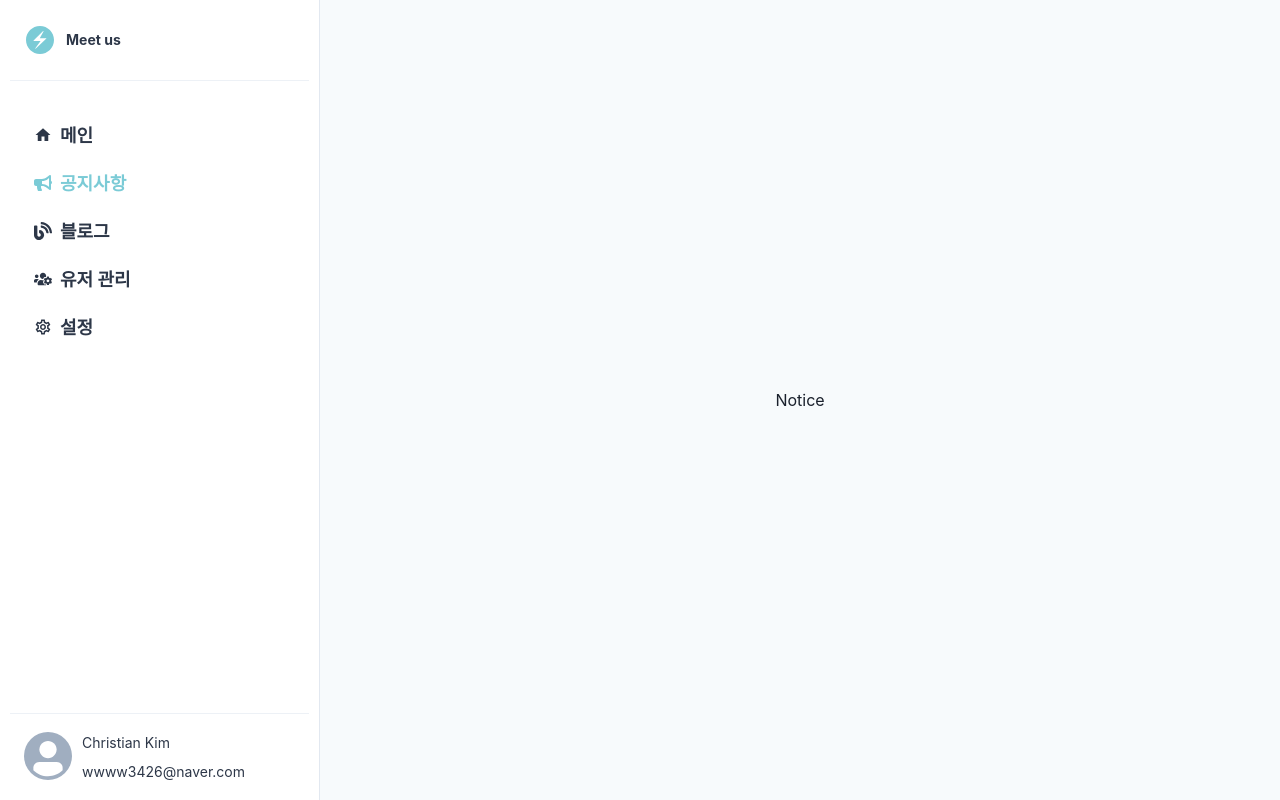
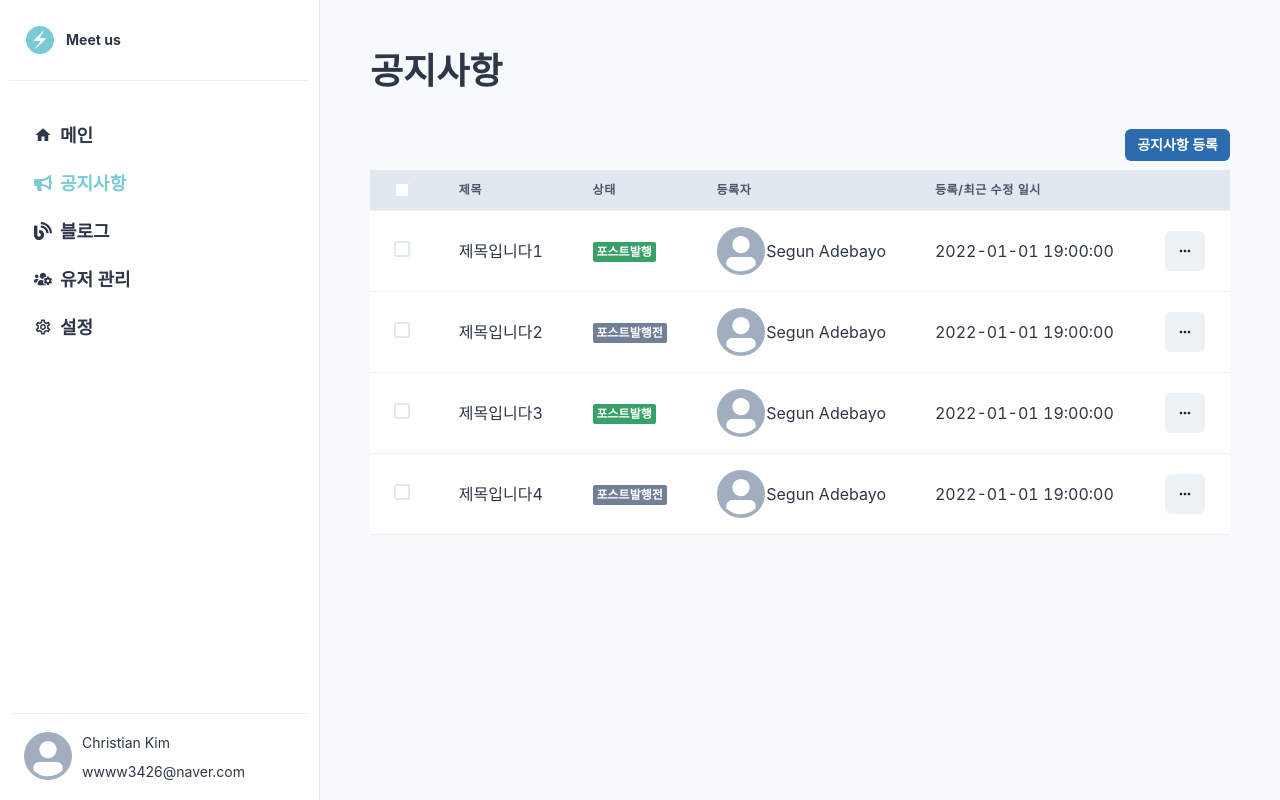
Before and after one commit to devmmin/meet-us, a React (Create React App) app in the folder frontend/: page /notice in a window 1280 px wide. Built offline with nearby package versions, Linux system fonts and the light colour scheme.

Commit message:
feat(FE): #20 [백오피스] 공지사항/블로그 공통 레이아웃 개발

```diff
--- a/frontend/src/App.tsx
+++ b/frontend/src/App.tsx
@@ -1,7 +1,7 @@
 import { Box } from '@chakra-ui/react';
 import { BrowserRouter, Route, Routes } from 'react-router-dom';
 import Login from './components/Login';
-import Layout from './components/Layout';
+import Layout from './components/Layout/AdminLayout';
 import Blog from './components/Blog';
 import Notice from './components/Notice';
 import Main from './components/Main';
--- a/frontend/src/components/Blog.tsx
+++ b/frontend/src/components/Blog.tsx
@@ -1,14 +1,54 @@
-import { Flex } from '@chakra-ui/react';
+import { useState } from 'react';
+import ListLayout from './Layout/ListLayout';
 
-const Blog = () => (
-  <Flex
-    justifyContent="center"
-    alignItems="center"
-    flexDirection="column"
-    h="100%"
-  >
-    Blog
-  </Flex>
-);
+const Blog = () => {
+  // TODO: API 연동 이후 로직 변경
+  const [list] = useState([
+    {
+      id: 1,
+      subject: '제목입니다1',
+      status: 'COMPLETED',
+      register: 'Segun Adebayo',
+      createdAt: '2022-01-01 19:00:00',
+    },
+    {
+      id: 2,
+      subject: '제목입니다2',
+      status: 'REQUEST',
+      register: 'Segun Adebayo',
+      createdAt: '2022-01-01 19:00:00',
+    },
+    {
+      id: 3,
+      subject: '제목입니다3',
+      status: 'COMPLETED',
+      register: 'Segun Adebayo',
+      createdAt: '2022-01-01 19:00:00',
+    },
+    {
+      id: 4,
+      subject: '제목입니다4',
+      status: 'REQUEST',
+      register: 'Segun Adebayo',
+      createdAt: '2022-01-01 19:00:00',
+    },
+  ]);
+  const tableHeader = [
+    'CHECKBOX',
+    '제목',
+    '상태',
+    '등록자',
+    '등록/최근 수정 일시',
+    'MORE',
+  ];
+  return (
+    <ListLayout
+      header="블로그"
+      list={list}
+      tableHeader={tableHeader}
+      buttonTitle="신규 포스트"
+    />
+  );
+};
 
 export default Blog;
--- a/frontend/src/components/Layout.tsx
+++ b/frontend/src/components/Layout/AdminLayout.tsx
@@ -1,8 +1,8 @@
 import { Box } from '@chakra-ui/react';
 import { Outlet } from 'react-router-dom';
-import Sidebar from './Sidebar';
+import Sidebar from '../Sidebar';
 
-const Layout = () => (
+const AdminLayout = () => (
   <>
     <Sidebar />
     <Box bg="gray.50" w="100%">
@@ -11,4 +11,4 @@ const Layout = () => (
   </>
 );
 
-export default Layout;
+export default AdminLayout;
--- /dev/null
+++ b/frontend/src/components/Layout/ListLayout.tsx
@@ -0,0 +1,197 @@
+import {
+  Table,
+  Box,
+  Heading,
+  Flex,
+  TableContainer,
+  Thead,
+  Tr,
+  Th,
+  Tbody,
+  Td,
+  Checkbox,
+  Button,
+  Text,
+  Badge,
+  Avatar,
+  Menu,
+  MenuButton,
+  MenuList,
+  MenuItem,
+  IconButton,
+  useDisclosure,
+  Modal,
+  ModalOverlay,
+  ModalContent,
+  ModalHeader,
+  ModalFooter,
+  ModalBody,
+  ModalCloseButton,
+} from '@chakra-ui/react';
+import { ChangeEvent, useState } from 'react';
+import { MdMoreHoriz } from 'react-icons/md';
+
+interface listItem {
+  id: number;
+  subject: string;
+  status: string;
+  register: string;
+  createdAt: string;
+}
+
+interface Props {
+  header: string;
+  buttonTitle?: string;
+  list?: Array<listItem>;
+  tableHeader: Array<string>;
+}
+
+const ListLayout = ({
+  header,
+  buttonTitle,
+  list = [],
+  tableHeader = [],
+}: Props) => {
+  // TODO: 컴포넌트 분리
+  const [checkedList, setCheckedList] = useState<number[]>([]);
+  const allChecked = checkedList.length === list.length;
+  const changeHandler = (event: ChangeEvent<HTMLInputElement>, id: number) => {
+    if (id === 0) {
+      setCheckedList(event.target.checked ? list.map((v) => v.id) : []);
+    } else if (event.target.checked) {
+      setCheckedList((prev) => [...prev, id]);
+    } else {
+      setCheckedList((prev) => prev.filter((v) => v !== id));
+    }
+  };
+
+  const { isOpen, onOpen, onClose } = useDisclosure();
+  // TODO: 포스트 삭제 API 연동
+  const modalClickHandler = () => {
+    console.log('modalClickHandler');
+  };
+  return (
+    <Box p="50px">
+      <Modal isOpen={isOpen} onClose={onClose}>
+        <ModalOverlay>2</ModalOverlay>
+        <ModalContent>
+          <ModalHeader>{header} 글 삭제</ModalHeader>
+          <ModalCloseButton />
+          <ModalBody>
+            정말로 {checkedList.length}건의 {header} 글을 삭제하시겠습니까?
+          </ModalBody>
+          <ModalFooter>
+            <Button onClick={onClose}>취소</Button>
+            <Button onClick={modalClickHandler} colorScheme="red" ml="10px">
+              삭제
+            </Button>
+          </ModalFooter>
+        </ModalContent>
+      </Modal>
+      <Flex h="70px">
+        <Heading>{header}</Heading>
+      </Flex>
+      <Flex h="50px" alignItems="center" justifyContent="flex-end">
+        {checkedList.length > 0 && (
+          <Text mr="10px" fontSize="xs" fontWeight="semibold">
+            {checkedList.length} 개 의 게시물의 선택 되었습니다.
+          </Text>
+        )}
+        <Button
+          bg={checkedList.length > 0 ? 'red.500' : 'blue.600'}
+          color="white"
+          size="sm"
+          onClick={checkedList.length > 0 ? onOpen : () => {}}
+        >
+          {checkedList.length > 0
+            ? `${buttonTitle} 삭제`
+            : `${buttonTitle} 등록`}
+        </Button>
+      </Flex>
+      {list.length > 0 && (
+        <TableContainer>
+          <Table>
+            <Thead bg="gray.200" borderRadius="6px 0px">
+              <Tr>
+                {tableHeader.map((h) => {
+                  if (h === 'CHECKBOX') {
+                    return (
+                      <Th key={h}>
+                        <Checkbox
+                          bg="white"
+                          isChecked={allChecked}
+                          onChange={(event) => {
+                            changeHandler(event, 0);
+                          }}
+                        />
+                      </Th>
+                    );
+                  } else if (h === 'MORE') {
+                    return <Th key={h} />;
+                  }
+                  return <Th key={h}>{h}</Th>;
+                })}
+              </Tr>
+            </Thead>
+            <Tbody bg="white">
+              {list.map((item) => (
+                <Tr key={item.id}>
+                  <Td>
+                    <Checkbox
+                      isChecked={checkedList.includes(item.id)}
+                      onChange={(event) => changeHandler(event, item.id)}
+                    />
+                  </Td>
+                  <Td>{item.subject}</Td>
+                  <Td>
+                    <Badge
+                      variant="solid"
+                      colorScheme={
+                        item.status === 'COMPLETED' ? 'green' : 'gray'
+                      }
+                    >
+                      {item.status === 'COMPLETED'
+                        ? '포스트발행'
+                        : '포스트발행전'}
+                    </Badge>
+                  </Td>
+                  <Td>
+                    <Flex alignItems="center" justifyContent="space-evenly">
+                      <Avatar />
+                      {item.register}
+                    </Flex>
+                  </Td>
+                  <Td>{item.createdAt}</Td>
+                  <Td>
+                    <Menu>
+                      <MenuButton as={IconButton} icon={<MdMoreHoriz />} />
+                      {item.status === 'REQUEST' && (
+                        <MenuList minWidth="125px" p="2px">
+                          <MenuItem h="25px">포스트 발행 취소</MenuItem>
+                        </MenuList>
+                      )}
+                      {item.status !== 'REQUEST' && (
+                        <MenuList minWidth="125px" p="2px">
+                          <MenuItem h="25px">포스트 발행</MenuItem>
+                          <MenuItem h="25px">포스트 수정</MenuItem>
+                          <MenuItem h="25px">포스트 삭제</MenuItem>
+                        </MenuList>
+                      )}
+                    </Menu>
+                  </Td>
+                </Tr>
+              ))}
+            </Tbody>
+          </Table>
+        </TableContainer>
+      )}
+    </Box>
+  );
+};
+
+ListLayout.defaultProps = {
+  list: [],
+  buttonTitle: '',
+};
+
+export default ListLayout;
--- a/frontend/src/components/Login.tsx
+++ b/frontend/src/components/Login.tsx
@@ -32,10 +32,7 @@ const Login = () => {
     event: React.ChangeEvent<HTMLInputElement>,
     key: string
   ) => {
-    setLoginInfo((prev) => ({
-      ...prev,
-      [key]: event.target.value,
-    }));
+    setLoginInfo((prev) => ({ ...prev, [key]: event.target.value }));
   };
   return (
     <Container maxW="320px" h="100%">
--- a/frontend/src/components/Main.tsx
+++ b/frontend/src/components/Main.tsx
@@ -1,14 +1,8 @@
-import { Flex } from '@chakra-ui/react';
+import ListLayout from './Layout/ListLayout';
 
-const Main = () => (
-  <Flex
-    justifyContent="center"
-    alignItems="center"
-    flexDirection="column"
-    h="100%"
-  >
-    Main
-  </Flex>
-);
+const Main = () => {
+  const tableHeader = ['제목', '상태', '등록자', '등록일시'];
+  return <ListLayout header="메인" tableHeader={tableHeader} />;
+};
 
 export default Main;
--- a/frontend/src/components/Notice.tsx
+++ b/frontend/src/components/Notice.tsx
@@ -1,14 +1,54 @@
-import { Flex } from '@chakra-ui/react';
+import { useState } from 'react';
+import ListLayout from './Layout/ListLayout';
 
-const Notice = () => (
-  <Flex
-    justifyContent="center"
-    alignItems="center"
-    flexDirection="column"
-    h="100%"
-  >
-    Notice
-  </Flex>
-);
+const Notice = () => {
+  // TODO: API 연동 이후 로직 변경
+  const [list] = useState([
+    {
+      id: 1,
+      subject: '제목입니다1',
+      status: 'COMPLETED',
+      register: 'Segun Adebayo',
+      createdAt: '2022-01-01 19:00:00',
+    },
+    {
+      id: 2,
+      subject: '제목입니다2',
+      status: 'REQUEST',
+      register: 'Segun Adebayo',
+      createdAt: '2022-01-01 19:00:00',
+    },
+    {
+      id: 3,
+      subject: '제목입니다3',
+      status: 'COMPLETED',
+      register: 'Segun Adebayo',
+      createdAt: '2022-01-01 19:00:00',
+    },
+    {
+      id: 4,
+      subject: '제목입니다4',
+      status: 'REQUEST',
+      register: 'Segun Adebayo',
+      createdAt: '2022-01-01 19:00:00',
+    },
+  ]);
+  const tableHeader = [
+    'CHECKBOX',
+    '제목',
+    '상태',
+    '등록자',
+    '등록/최근 수정 일시',
+    'MORE',
+  ];
+  return (
+    <ListLayout
+      header="공지사항"
+      list={list}
+      tableHeader={tableHeader}
+      buttonTitle="공지사항"
+    />
+  );
+};
 
 export default Notice;
--- a/frontend/src/components/Setting.tsx
+++ b/frontend/src/components/Setting.tsx
@@ -1,14 +1,8 @@
-import { Flex } from '@chakra-ui/react';
+import ListLayout from './Layout/ListLayout';
 
-const Setting = () => (
-  <Flex
-    justifyContent="center"
-    alignItems="center"
-    flexDirection="column"
-    h="100%"
-  >
-    Setting
-  </Flex>
-);
+const Setting = () => {
+  const tableHeader = ['제목', '상태', '등록자', '등록일시'];
+  return <ListLayout header="설정" tableHeader={tableHeader} />;
+};
 
 export default Setting;
--- a/frontend/src/components/Sidebar.tsx
+++ b/frontend/src/components/Sidebar.tsx
@@ -40,9 +40,7 @@ const Sidebar = () => {
       <Box>
         <Flex p="26px 16px" alignItems="center">
           <Icon as={SiChakraui} w="28px" h="28px" mr="12px" color="#7BCBD6" />
-          <Heading color="gray.700" fontSize="14px">
-            Meet us
-          </Heading>
+          <Heading fontSize="14px">Meet us</Heading>
         </Flex>
         <Divider />
       </Box>
@@ -86,12 +84,8 @@ const Sidebar = () => {
         <Flex p="18px 14px">
           <Avatar mr="10px" />
           <Stack>
-            <Text color="gray.700" fontSize="14px">
-              {userInfo.nickName}
-            </Text>
-            <Text color="gray.700" fontSize="14px">
-              {userInfo.email}
-            </Text>
+            <Text fontSize="14px">{userInfo.nickName}</Text>
+            <Text fontSize="14px">{userInfo.email}</Text>
           </Stack>
         </Flex>
       </Box>
--- a/frontend/src/components/UserManagement.tsx
+++ b/frontend/src/components/UserManagement.tsx
@@ -1,14 +1,8 @@
-import { Flex } from '@chakra-ui/react';
+import ListLayout from './Layout/ListLayout';
 
-const UserManagement = () => (
-  <Flex
-    justifyContent="center"
-    alignItems="center"
-    flexDirection="column"
-    h="100%"
-  >
-    UserManagement
-  </Flex>
-);
+const UserManagement = () => {
+  const tableHeader = ['제목', '상태', '등록자', '등록일시'];
+  return <ListLayout header="유저 관리" tableHeader={tableHeader} />;
+};
 
 export default UserManagement;
--- a/frontend/src/index.tsx
+++ b/frontend/src/index.tsx
@@ -6,7 +6,7 @@ import reportWebVitals from './reportWebVitals';
 
 const theme = extendTheme({
   styles: {
-    global: {
+    global: ({ colorMode }: { colorMode: string }) => ({
       body: {
         margin: 0,
       },
@@ -16,7 +16,10 @@ const theme = extendTheme({
       'html, body, #root, .App': {
         height: '100%',
       },
-    },
+      'html, body': {
+        color: colorMode === 'dark' ? 'white' : 'gray.700',
+      },
+    }),
   },
 });
 const root = ReactDOM.createRoot(
```
Also changed, not shown: frontend/.eslintrc.js.
